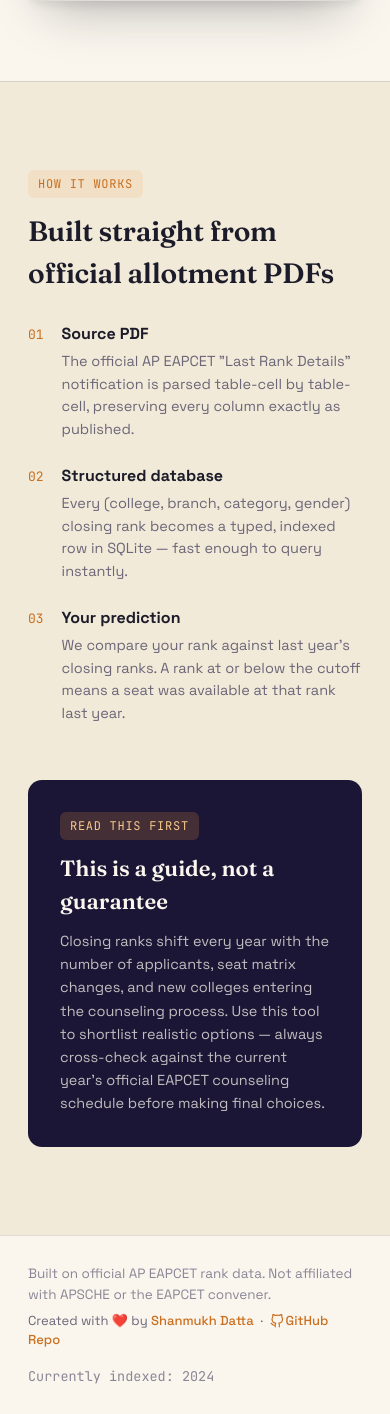
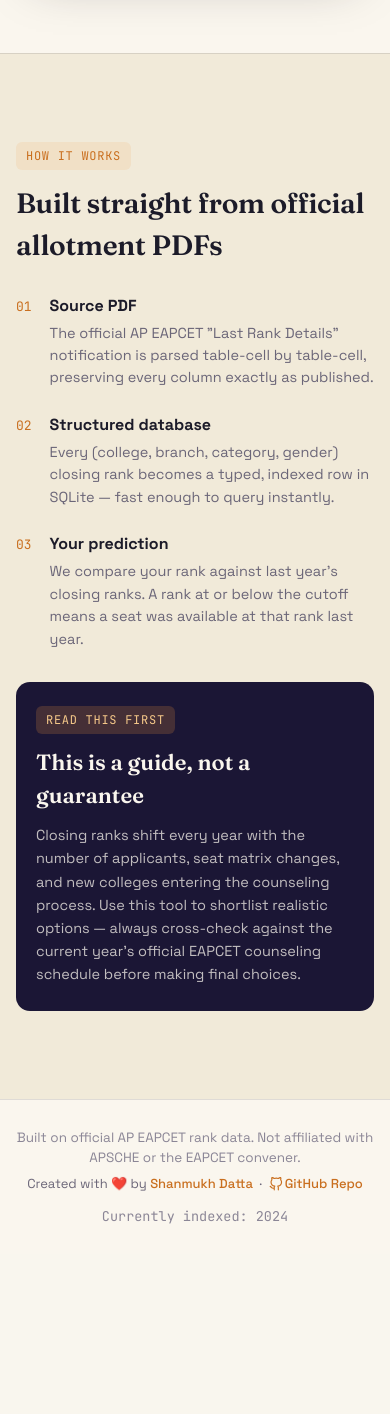
Before and after one commit to shanmukhdatta/EAPCET-Predictor, a Flask app: page / in a window 390 px wide. Shown: the part 1800-3214 px from the top of the page. After the commit the page ends 3024 px from the top, so only its background shows below. Run offline with Flask 3, Linux system fonts and the light colour scheme; data comes from the database, SQL or seed files in the repository.

Commit message:
style: make results table and layouts fully responsive for mobile and tablet views

```diff
--- a/static/css/style.css
+++ b/static/css/style.css
@@ -424,7 +424,8 @@ select:focus-visible,
 .table-wrap {
   border: 1px solid var(--line);
   border-radius: var(--radius-md);
-  overflow: hidden;
+  overflow-x: auto;
+  -webkit-overflow-scrolling: touch;
   background: #fff;
   box-shadow: var(--shadow-card);
 }
@@ -458,6 +459,12 @@ select:focus-visible,
 
 .results-table tbody tr:last-child td { border-bottom: none; }
 .results-table tbody tr:hover { background: rgba(232, 146, 60, 0.06); }
+
+.college-info {
+  display: flex;
+  flex-direction: column;
+  gap: 2px;
+}
 
 .college-name { font-weight: 600; color: var(--indigo-900); }
 .college-code { display: block; font-family: var(--font-mono); font-size: 11.5px; color: #8b8696; margin-top: 2px; }
@@ -536,6 +543,14 @@ select:focus-visible,
     gap: 12px;
     padding: 4px 0;
     border-bottom: none;
+  }
+  .results-table tbody td[data-label="College"] {
+    flex-direction: column;
+    align-items: flex-start;
+    gap: 4px;
+    padding-bottom: 10px;
+    border-bottom: 1px dashed var(--line);
+    margin-bottom: 8px;
   }
   .results-table tbody td.num { justify-content: space-between; }
   .results-table tbody td::before {
@@ -659,3 +674,21 @@ select:focus-visible,
 }
 
 .footer-years { font-family: var(--font-mono); }
+
+@media (max-width: 640px) {
+  .wrap {
+    padding: 0 16px;
+  }
+  .about-inner {
+    gap: 32px;
+  }
+  .about-note {
+    padding: 24px 20px;
+  }
+  .footer-inner {
+    flex-direction: column;
+    align-items: center;
+    text-align: center;
+    gap: 12px;
+  }
+}
--- a/static/js/app.js
+++ b/static/js/app.js
@@ -180,9 +180,11 @@ function renderResults(data) {
     .map((row) => `
       <tr>
         <td data-label="College">
-          <span class="college-name">${escapeHtml(row.name_of_institution)}</span>
-          <span class="college-code">${escapeHtml(row.instcode)} · ${escapeHtml(row.affl || "")}</span>
-          <span class="college-place">${escapeHtml(row.place || "")}${row.estd ? ` · est. ${row.estd}` : ""}</span>
+          <div class="college-info">
+            <span class="college-name">${escapeHtml(row.name_of_institution)}</span>
+            <span class="college-code">${escapeHtml(row.instcode)} · ${escapeHtml(row.affl || "")}</span>
+            <span class="college-place">${escapeHtml(row.place || "")}${row.estd ? ` · est. ${row.estd}` : ""}</span>
+          </div>
         </td>
         <td data-label="Branch"><span class="branch-badge">${escapeHtml(row.branch_code)}</span></td>
         <td data-label="District">${escapeHtml(row.dist || "—")}</td>
```
